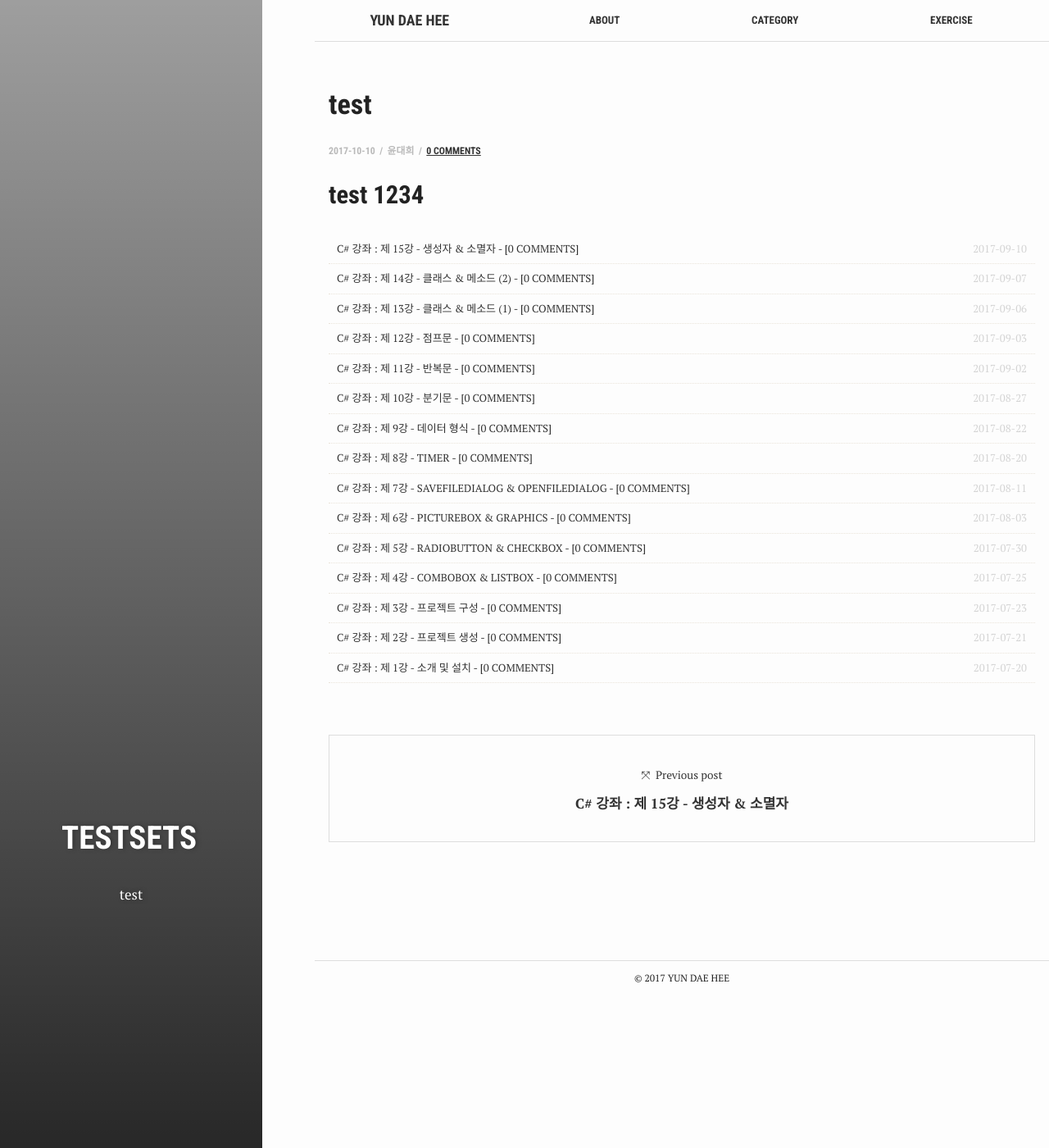
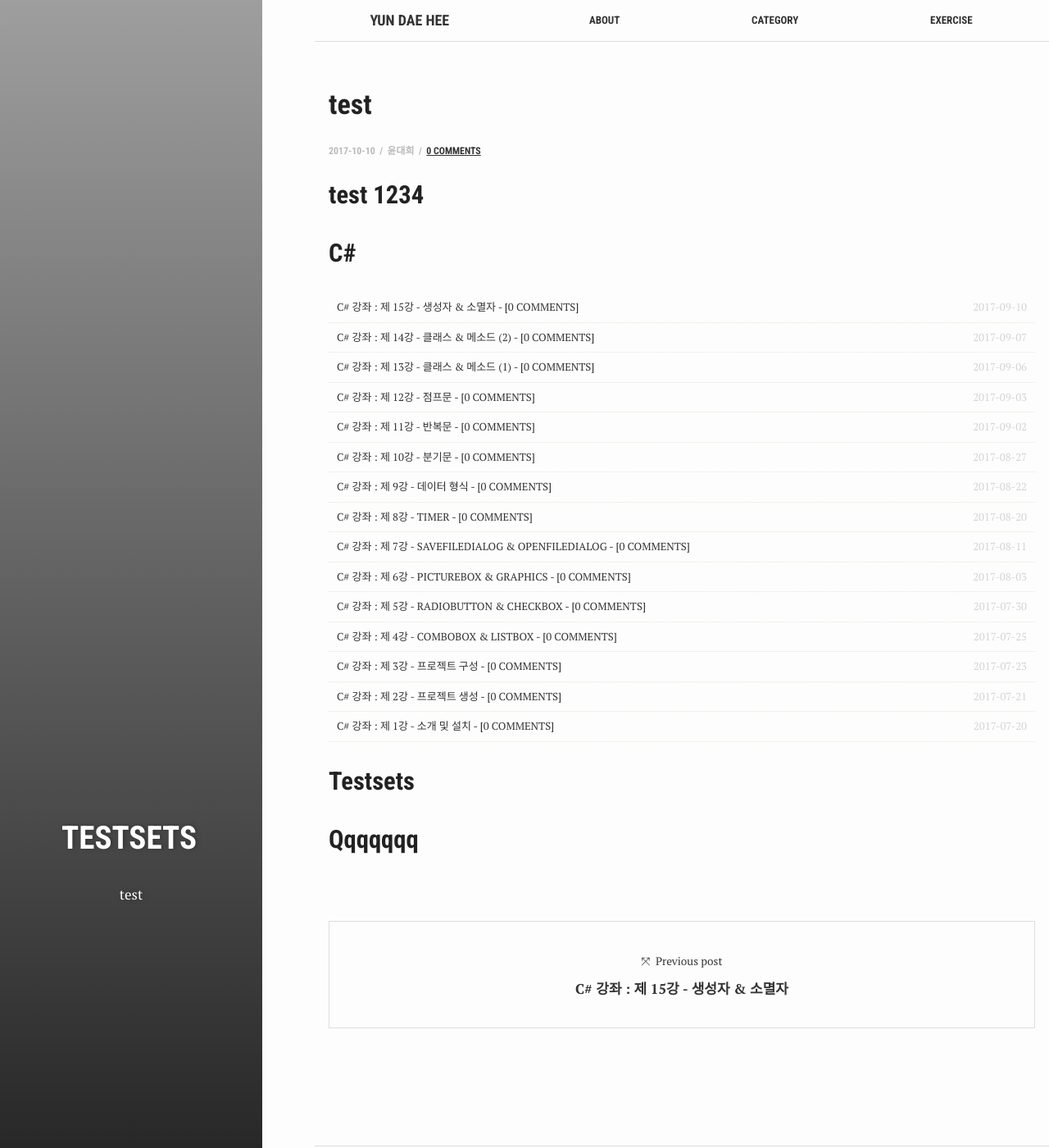
Before and after one commit to test076923/test076923.github.io, a Jekyll site: the page built from _posts/2017-10-10-ssstest.md, in a window 1280 px wide and 1400 px high. Shown: the whole window at 82% size. Built offline with Jekyll 4.4.1, drawn with Linux system fonts in a browser that asks for light colours; comment, search, counter and statistics services are not loaded.

Commit message:
Update 2017-10-10-ssstest.md

```diff
--- a/_posts/2017-10-10-ssstest.md
+++ b/_posts/2017-10-10-ssstest.md
@@ -23,7 +23,7 @@
   {% assign t = tag | first %}
   {% assign posts = tag | last %}
 
-  {% if cate contains "posts" %}
+  {% if cate contains "concon" %}
 
 <h2 class="category-key" id="{{ t | downcase }}">{{ t | capitalize }}</h2>
 
```
